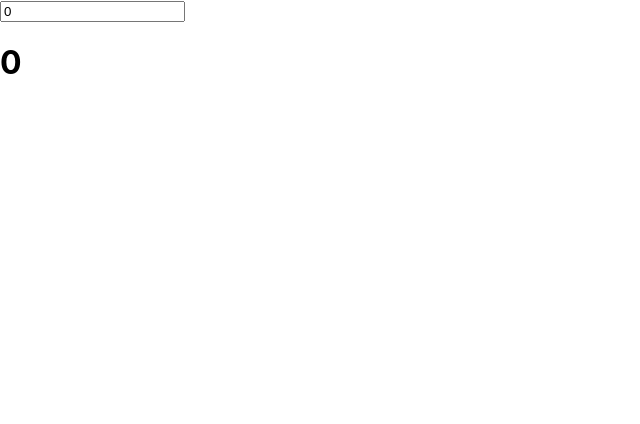
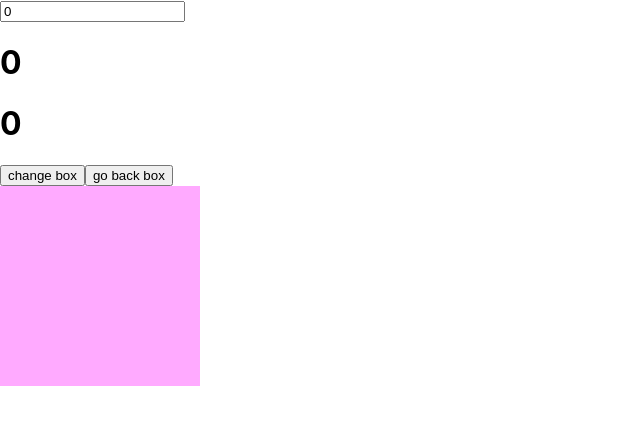
Before and after one commit to hunter850/react, a React (Vite) app: page / in a window 1280 px wide. Shown: the top 424 px of the page, without its empty margins (0-640 px from the left). Built offline with nearby package versions, Linux system fonts and the light colour scheme.

Commit message:
跳動數字 計算style屬性

```diff
--- a/src/practice/47.TryGSAPCompute.jsx
+++ b/src/practice/47.TryGSAPCompute.jsx
@@ -5,6 +5,7 @@ const TryGSAPCompute = () => {
 
     const [inputValue, setInputValue] = useState(0);
     const [content, setContent] = useState({ price: 0 });
+    const [boxStyle, setBoxStyle] = useState({width: "200px", height: "200px", backgroundColor: "#faf"})
     const compute = useGSAPCompute();
 
     const inputHandler = (event) => {
@@ -19,6 +20,10 @@ const TryGSAPCompute = () => {
         <Fragment>
             <input type="number" value={inputValue} onInput={inputHandler} />
             <h1>{parseInt(content.price)}</h1>
+            <h1>{content.price}</h1>
+            <button onClick={() => compute({width: "400px", height: "400px", backgroundColor: "#000"}, boxStyle, setBoxStyle, 1)}>change box</button>
+            <button onClick={() => compute({width: "200px", height: "200px", backgroundColor: "#faf"}, boxStyle, setBoxStyle, 1)}>go back box</button>
+            <div style={boxStyle}></div>
         </Fragment>
     )
 
```
